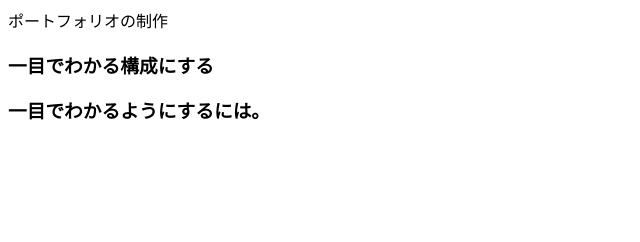
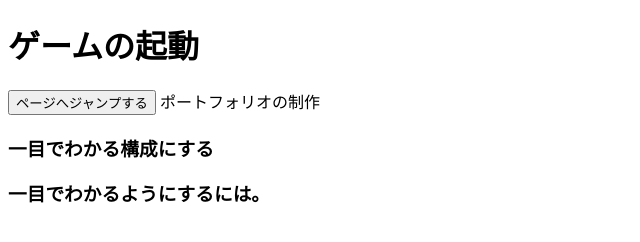
Before and after one commit to satoutouou/satoutouou.github.io, a plain HTML site: page index.html in a window 1280 px wide. Shown: the whole page, without its empty margins (0-640 px from the left). Drawn offline with Linux system fonts and the light colour scheme.

Commit message:
ゲーム起動

```diff
--- a/index.html
+++ b/index.html
@@ -6,6 +6,8 @@
     <title>タイトル</title>
 </head>
 <body>
+    <h1>ゲームの起動</h1>
+    <button onclick="location.href='./test.html'">ページへジャンプする</button>
     ポートフォリオの制作</hi>
     <h>
         <h3>一目でわかる構成にする
```
